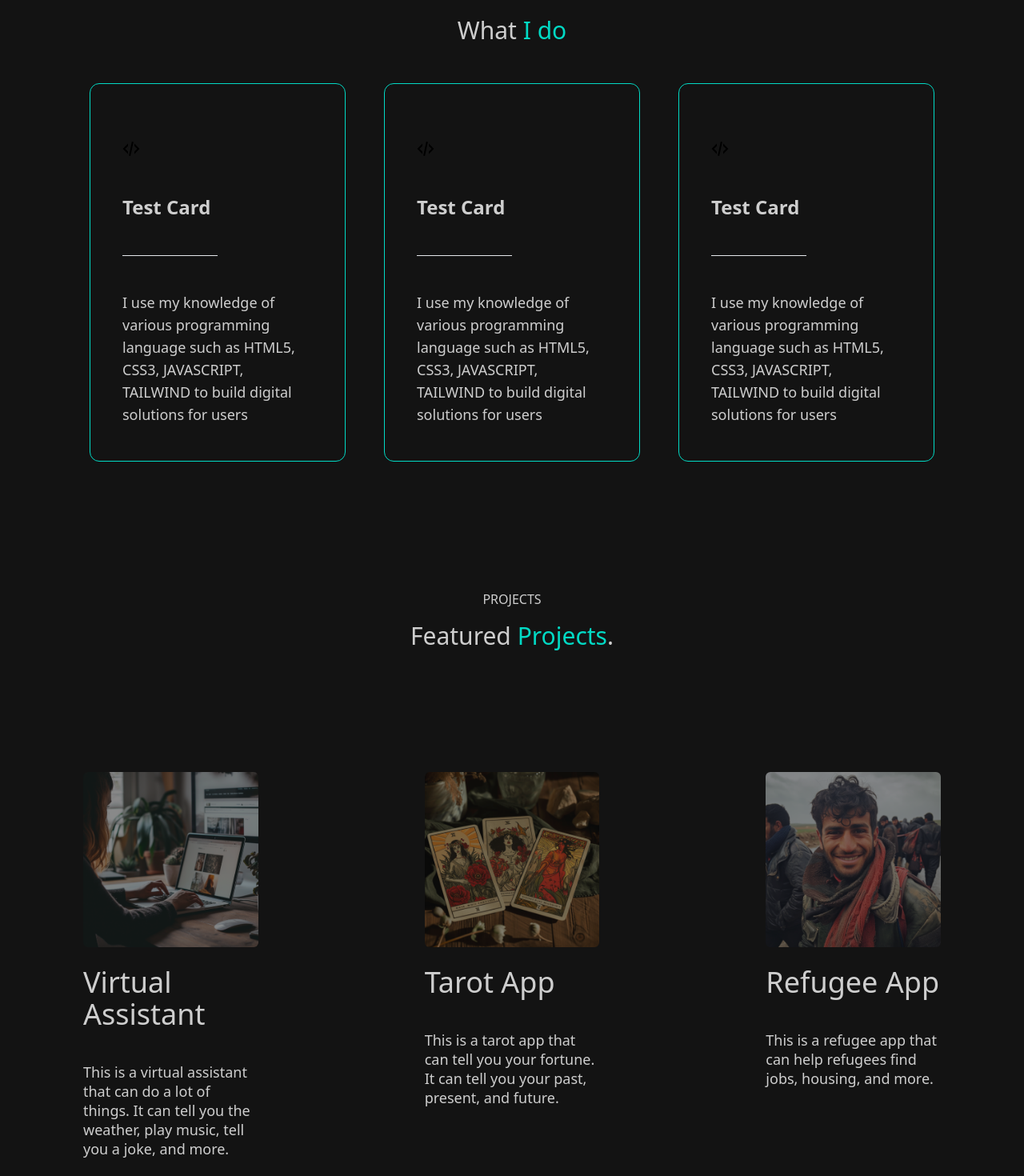
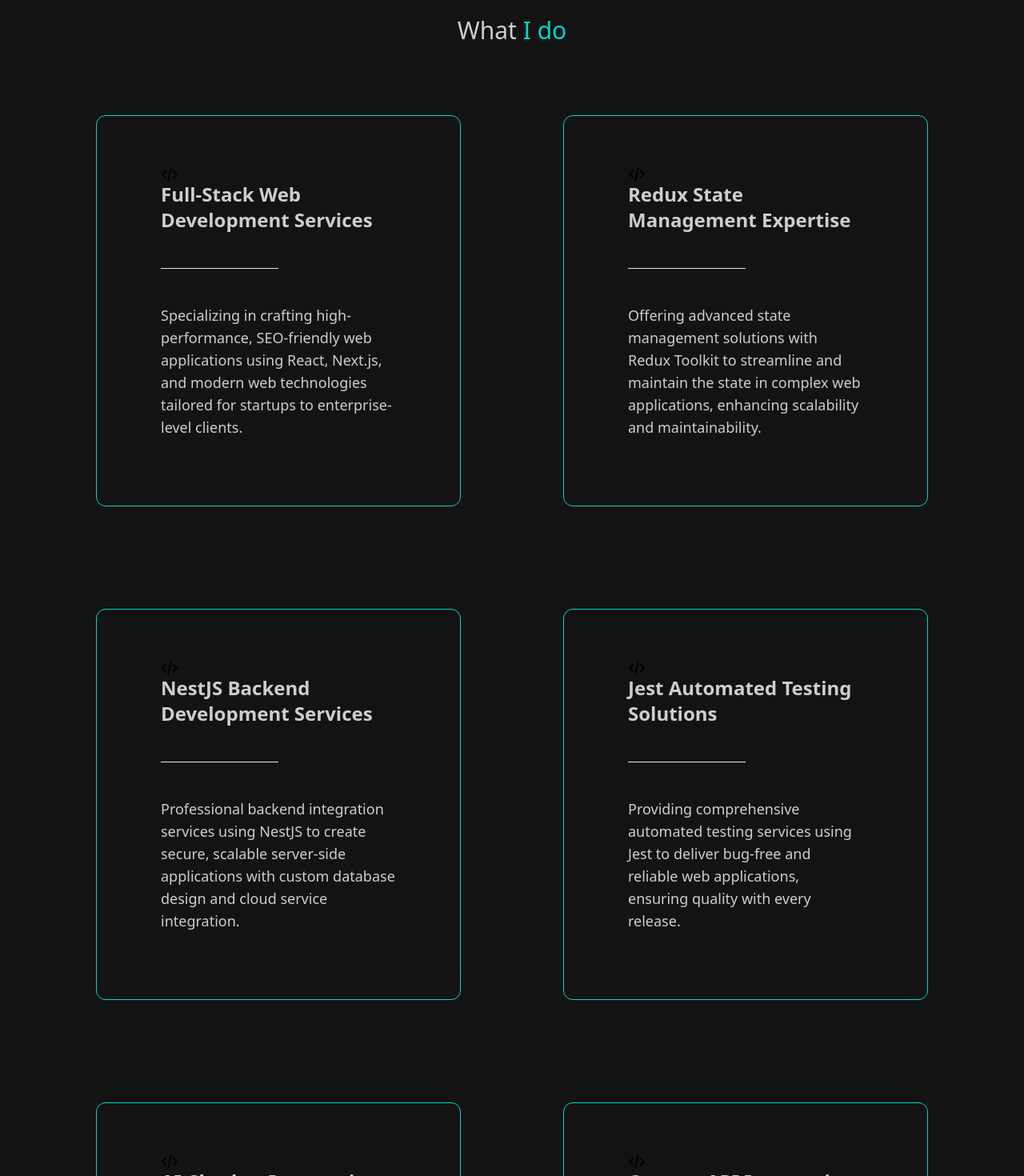
Before and after one commit to LordCail1/portfolio_front_end, a Next.js app: page / in a window 1280 px wide. Shown: the part 900-2370 px from the top of the page at 80% size. Built offline with nearby package versions, Linux system fonts and the light colour scheme; a web font is replaced by a local one.

Commit message:
installed framer-motion and modified the services section

```diff
--- a/package.json
+++ b/package.json
@@ -26,7 +26,7 @@
     "clsx": "^2.0.0",
     "eslint": "8.49.0",
     "eslint-config-next": "13.5.2",
-    "framer-motion": "^10.16.4",
+    "framer-motion": "^10.17.9",
     "lucide-react": "^0.288.0",
     "next": "^13.5.2",
     "postcss": "8.4.30",
--- a/src/components/Navbar/Navbar.tsx
+++ b/src/components/Navbar/Navbar.tsx
@@ -29,13 +29,13 @@
 			</Link>
 			<ul className="flex h-20 w-full items-center justify-end gap-6 pr-12">
 				<li className="cursor-pointer text-american_silver transition hover:text-american_silver/70">
-					<Link href={'/'}>Home</Link>
+					<Link href={"/"}>Home</Link>
 				</li>
 				<li className="cursor-pointer text-american_silver transition hover:text-american_silver/70">
-					<Link href={'#services'}>Services</Link>
+					<Link href={"#services"}>Services</Link>
 				</li>
 				<li className="cursor-pointer text-american_silver transition hover:text-american_silver/70">
-					<h1>Blog</h1>
+					<Link href={'#projects'}>Projects</Link>
 				</li>
 				<li className="cursor-pointer text-american_silver transition hover:text-american_silver/70">
 					<h1>Blog</h1>
--- a/src/components/ProjectsSection/ProjectsSection.tsx
+++ b/src/components/ProjectsSection/ProjectsSection.tsx
@@ -28,19 +28,19 @@
 				<ProjectCard
 					src={virtualAssistantImage}
 					alt="Image of virtual assistant at work"
-					title="Virtual Assistant"
+					title="Virtual Assistant Website"
 					description="This is a virtual assistant that can do a lot of things. It can tell you the weather, play music, tell you a joke, and more."
 				/>
 				<ProjectCard
 					src={tarotAppImage}
 					alt="image of tarot cards"
-					title="Tarot App"
+					title="Tarot Reading Web App"
 					description="This is a tarot app that can tell you your fortune. It can tell you your past, present, and future."
 				/>
 				<ProjectCard
 					src={refugeeImage}
 					alt="Image of a refugee coming into the country"
-					title="Refugee App"
+					title="AI interviewer for Refugees"
 					description="This is a refugee app that can help refugees find jobs, housing, and more."
 				/>
 			</div>
--- a/src/components/ServicesSection/ServiceCard/ServiceCard.tsx
+++ b/src/components/ServicesSection/ServiceCard/ServiceCard.tsx
@@ -1,4 +1,5 @@
 import codeSymbol from "@/assets/code-symbol.svg"
+import { cn } from "@/lib/utils"
 import Image from "next/image"
 
 type Props = {
@@ -12,22 +13,23 @@
  */
 export default function ServiceCard({ description, icon, title }: Props) {
 	return (
-		<article className="basis-1/4 cursor-pointer flex-col items-center justify-center rounded-xl border border-solid border-mint_morning px-10 transition hover:bg-mint_morning/5">
+		<article
+			className={
+				"group m-10 flex-grow basis-1/4 cursor-pointer flex-col items-center justify-center rounded-xl border border-solid border-mint_morning px-20 py-10 transition hover:bg-mint_morning"
+			}
+		>
 			<figure className="pt-6">
 				<Image
 					src={codeSymbol}
 					alt=""
-					className="py-12"
 				/>
 				<h1 className="pb-11 text-2xl font-bold text-american_silver group-hover:text-black">
-					Test Card
+					{title}
 				</h1>
 			</figure>
 			<div className="text-american_silver group-hover:text-black">
 				<hr className="w-1/2 group-hover:border-black" />
-				<p className="py-11 text-lg ">
-					{`I use my knowledge of various programming language such as HTML5, CSS3, JAVASCRIPT, TAILWIND to build digital solutions for users`}
-				</p>
+				<p className="py-11 text-lg ">{description}</p>
 			</div>
 		</article>
 	)
--- a/src/components/ServicesSection/ServicesSection.tsx
+++ b/src/components/ServicesSection/ServicesSection.tsx
@@ -9,7 +9,7 @@
 export default function ServicesSection() {
 	return (
 		<section
-			className="relative flex flex-col items-center bg-blue_island py-20 text-xs"
+			className="relative flex flex-col items-center bg-blue_island p-20 text-xs"
 			id="services"
 		>
 			<Sectiontitle>SERVICES</Sectiontitle>
@@ -20,21 +20,49 @@
 					className="text-mint_morning"
 				/>
 			</SectionDescription>
-			<div className="flex justify-center gap-12">
+			<div className="flex flex-wrap justify-center gap-12">
 				<ServiceCard
 					icon={""}
-					title={""}
-					description={""}
+					title={"Full-Stack Web Development Services"}
+					description={
+						"Specializing in crafting high-performance, SEO-friendly web applications using React, Next.js, and modern web technologies tailored for startups to enterprise-level clients."
+					}
 				/>
 				<ServiceCard
 					icon={""}
-					title={""}
-					description={""}
+					title={"Redux State Management Expertise"}
+					description={
+						"Offering advanced state management solutions with Redux Toolkit to streamline and maintain the state in complex web applications, enhancing scalability and maintainability."
+					}
 				/>
 				<ServiceCard
 					icon={""}
-					title={""}
-					description={""}
+					title={"NestJS Backend Development Services"}
+					description={
+						"Professional backend integration services using NestJS to create secure, scalable server-side applications with custom database design and cloud service integration."
+					}
+				/>
+				<ServiceCard
+					icon={""}
+					title={"Jest Automated Testing Solutions"}
+					description={
+						"Providing comprehensive automated testing services using Jest to deliver bug-free and reliable web applications, ensuring quality with every release."
+					}
+				/>
+				<ServiceCard
+					icon={""}
+					title={"AI Chatbot Integration Services"}
+					description={
+						"Enhance your digital product with custom AI Chatbot integrations, leveraging OpenAI's ChatGPT to engage users with intelligent and interactive conversational experiences."
+					}
+				/>
+
+				<ServiceCard
+					icon={""}
+					title={"Custom API Integration and Development"}
+					description={
+						"Tailored API development services to facilitate seamless data exchange, third-party integrations, and extend the functionality of your web applications."
+					}
 				/>
 			</div>
 		</section>
```
Also changed, not shown: 1 other file (tests, documents, lock files or other folders).
